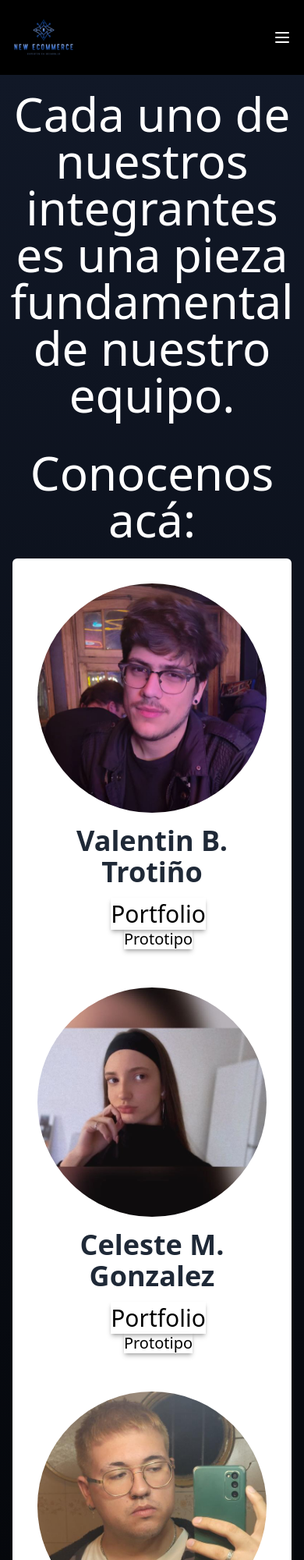
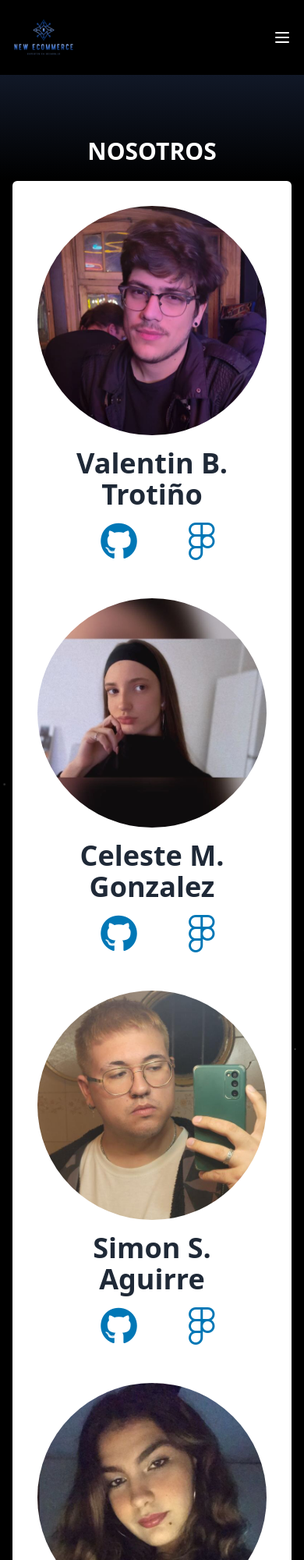
Before and after one commit to vtroitino-uade/new-commerce, a website: page sobre-nosotros.html in a window 390 px wide. Shown: the top 2000 px of the page at 78% size. Drawn offline with nearby package versions, Linux system fonts and the light colour scheme; files that its build step writes are made by us from their sources.

Commit message:
arreglo nosotros y el responsive

```diff
--- a/sobre-nosotros.html
+++ b/sobre-nosotros.html
@@ -4,69 +4,112 @@
     <meta charset="UTF-8" />
     <meta name="viewport" content="width=device-width, initial-scale=1.0" />
     <link rel="stylesheet" href="./src/output.css" />
+    <script
+      src="https://kit.fontawesome.com/29c3be7601.js"
+      crossorigin="anonymous"
+    ></script>
+    <link
+      rel="stylesheet"
+      href="https://cdnjs.cloudflare.com/ajax/libs/font-awesome/6.0.0-beta3/css/all.min.css"
+    />
     <title>Portfolio</title>
   </head>
-  <body class="bg-black min-h-screen w-full">
-
+  <body class="bg-black min-h-screen w-full flex flex-col">
     <header id="header-placeholder" class="bg-black text-white h-24"></header>
-
     <main class="flex flex-col w-full flex-grow">
       <section class="w-full bg-gradient-to-b from-gray-900 to-black">
-      <h1 class="self-center text-center font-thin
-       text-white py-5">Cada uno de nuestros integrantes es una pieza fundamental de nuestro equipo. </h1>
-      <h1  class="self-center text-center font-thin text-white py-5"> Conocenos acá: </h1>
-
-      <div class="container grid my-auto p-4 w-auto mx-4 md:mx-auto md:h-1/2 grid-cols-1 grid-rows-4 md:grid-cols-4 md:grid-rows-1 gap-4 bg-white rounded-md">
+        <h1 class="self-center text-center text-white pt-20 pb-5">NOSOTROS</h1>
+      </section>
+      <div
+        class="container grid my-auto p-4 w-auto mx-4 md:mx-auto md:h-1/2 grid-cols-1 grid-rows-4 md:grid-cols-4 md:grid-rows-1 gap-4 bg-white rounded-md"
+      >
         <div class="portfolio-item">
           <img class="rounded-full" src="./assets/img/val.jpg" alt="" />
           <div class="portfolio-links">
             <h2>Valentin B. Trotiño</h2>
-            <a href="https://vtroitino-uade.github.io/portfolio/?classId=1d7e7ee6-065b-44b8-b450-e7be8b4afcd7&assignmentId=b1b154eb-1a54-4640-bbaa-692a98b19c75&submissionId=c428b00b-4811-bac5-7a12-2a96b4a61779"> Portfolio </a>
-            <p><a target="_blank" href="https://www.figma.com/design/atxks2dDAcjH53Vc87a5ku/Portfolio-Valentin-Troiti%C3%B1o?t=F1SmAQyiPVWNVKF8-0 ">Prototipo</a></p>
+            <div class="flex justify-evenly">
+              <a
+                target="_blank"
+                class="shadow-none"
+                href="https://vtroitino-uade.github.io/portfolio/?classId=1d7e7ee6-065b-44b8-b450-e7be8b4afcd7&assignmentId=b1b154eb-1a54-4640-bbaa-692a98b19c75&submissionId=c428b00b-4811-bac5-7a12-2a96b4a61779"
+              >
+                <i class="fa-brands fa-github text-5xl text-bg-button"></i>
+              </a>
+              <a
+                target="_blank"
+                class="shadow-none"
+                href="https://www.figma.com/design/atxks2dDAcjH53Vc87a5ku/Portfolio-Valentin-Troiti%C3%B1o?t=F1SmAQyiPVWNVKF8-0 "
+                ><i class="fa-brands fa-figma text-5xl text-bg-button"></i
+              ></a>
+            </div>
           </div>
         </div>
         <div class="portfolio-item">
           <img class="rounded-full" src="./assets/img/celeste.jpg" alt="" />
           <div class="portfolio-links">
             <h2>Celeste M. Gonzalez</h2>
+            <div class="flex justify-evenly">
               <a
                 href="https://cegonzalez23.github.io/desarrollo_webV1/index.html?classId=1d7e7ee6-065b-44b8-b450-e7be8b4afcd7&assignmentId=b1b154eb-1a54-4640-bbaa-692a98b19c75&submissionId=3d5d6204-6165-89aa-0465-1170d76ce2ca"
-              target="_blank"> Portfolio </a>
-            <p><a
+                class="shadow-none"
+                target="_blank"
+                ><i class="fa-brands fa-github text-5xl text-bg-button"></i>
+              </a>
+              <a
                 href="https://www.figma.com/design/RgbzNOoVbXrJjVGsiwD7ZZ/Portfolio?node-id=0-1&node-type=canvas&classId=1d7e7ee6-065b-44b8-b450-e7be8b4afcd7&assignmentId=b1b154eb-1a54-4640-bbaa-692a98b19c75&submissionId=3d5d6204-6165-89aa-0465-1170d76ce2ca"
-              target="_blank"> Prototipo </a></p>
+                class="shadow-none"
+                target="_blank"
+              >
+                <i class="fa-brands fa-figma text-5xl text-bg-button"></i>
+              </a>
+            </div>
           </div>
         </div>
         <div class="portfolio-item">
           <img class="rounded-full" src="./assets/img/sai.jpg" alt="" />
           <div class="portfolio-links">
             <h2>Simon S. Aguirre</h2>
+            <div class="flex justify-evenly">
               <a
                 href="https://siaguirre.github.io/portafolio/index.html?classId=1d7e7ee6-065b-44b8-b450-e7be8b4afcd7&assignmentId=b1b154eb-1a54-4640-bbaa-692a98b19c75&submissionId=3d5d6204-6165-89aa-0465-1170d76ce2ca"
+                class="shadow-none"
                 target="_blank"
-            > Portfolio </a>
-            <p><a
+              >
+                <i class="fa-brands fa-github text-5xl text-bg-button"></i>
+              </a>
+              <a
                 href="https://www.figma.com/design/NKE7fn0hU931HzV9RI8SjE/Portfolio-v1?node-id=0-1&t=RwzKFyxRnI2gHgAx-1&classId=1d7e7ee6-065b-44b8-b450-e7be8b4afcd7&assignmentId=b1b154eb-1a54-4640-bbaa-692a98b19c75&submissionId=3d5d6204-6165-89aa-0465-1170d76ce2ca"
+                class="shadow-none"
                 target="_blank"
-            > Prototipo </a></p>
+              >
+                <i class="fa-brands fa-figma text-5xl text-bg-button"></i>
+              </a>
+            </div>
           </div>
         </div>
         <div class="portfolio-item">
           <img class="rounded-full" src="./assets/img/mica.jpg" alt="" />
           <div class="portfolio-links">
             <h2>Micaela S. Pasman</h2>
+            <div class="flex justify-evenly">
               <a
                 href="https://micaelapasman.github.io/primer_entrega_portafolio/index.html?classId=1d7e7ee6-065b-44b8-b450-e7be8b4afcd7&assignmentId=b1b154eb-1a54-4640-bbaa-692a98b19c75&submissionId=3d5d6204-6165-89aa-0465-1170d76ce2ca&classId=1d7e7ee6-065b-44b8-b450-e7be8b4afcd7&assignmentId=b1b154eb-1a54-4640-bbaa-692a98b19c75&submissionId=3d5d6204-6165-89aa-0465-1170d76ce2ca"
+                class="shadow-none"
                 target="_blank"
-            > Portfolio </a>
-            <p><a
-              class="icon figma"
+              >
+                <i class="fa-brands fa-github text-5xl text-bg-button"></i>
+              </a>
+              <a
                 href="https://www.figma.com/design/7SVaJDftLKIvEOrIiRArUh/Untitled?classId=1d7e7ee6-065b-44b8-b450-e7be8b4afcd7&assignmentId=b1b154eb-1a54-4640-bbaa-692a98b19c75&submissionId=3d5d6204-6165-89aa-0465-1170d76ce2ca"
+                class="shadow-none"
                 target="_blank"
-            > Prototipo </a> </p>
+              >
+                <i class="fa-brands fa-figma text-5xl text-bg-button"></i>
+              </a>
             </div>
           </div>
-      </section>
+        </div>
+      </div>
     </main>
     <footer
       id="footer-placeholder"
--- a/soporte.html
+++ b/soporte.html
@@ -3,7 +3,6 @@
   <head>
     <meta charset="UTF-8" />
     <meta name="viewport" content="width=device-width, initial-scale=1.0" />
-    <title>Servicios</title>
     <link rel="stylesheet" href="./src/output.css" />
     <script
       src="https://kit.fontawesome.com/29c3be7601.js"
@@ -13,6 +12,7 @@
       rel="stylesheet"
       href="https://cdnjs.cloudflare.com/ajax/libs/font-awesome/6.0.0-beta3/css/all.min.css"
     />
+    <title>Servicios</title>
   </head>
   <body class="bg-black text-white">
     <header id="header-placeholder" class="bg-black text-white h-24"></header>
--- a/src/input.css
+++ b/src/input.css
@@ -7,7 +7,7 @@
     @apply box-border;
   }
   h1 {
-    @apply text-6xl font-bold text-gray-800;
+    @apply font-bold text-gray-800 text-3xl md:text-4xl lg:text-6xl;
   }
   h2 {
     @apply text-4xl font-bold text-gray-800;
@@ -16,7 +16,7 @@
     @apply text-3xl;
   }
   p {
-    @apply text-xl font-light;
+    @apply text-base font-light md:text-lg lg:text-xl;
   }
   main {
     @apply bg-auto bg-no-repeat bg-center bg-bg-main;
```
Lines whose indentation alone changed are shown as unchanged.
